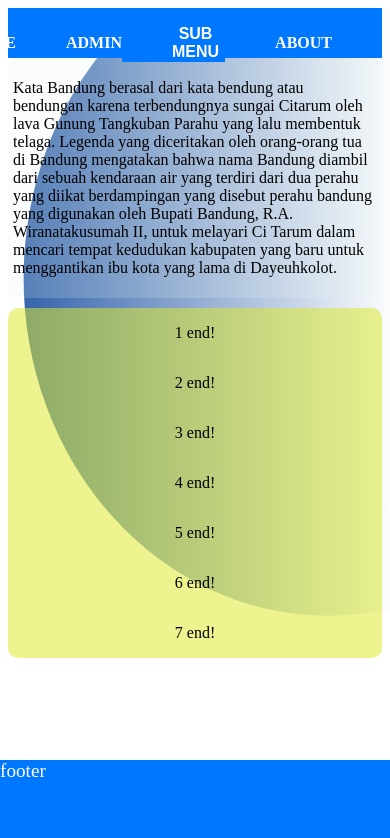
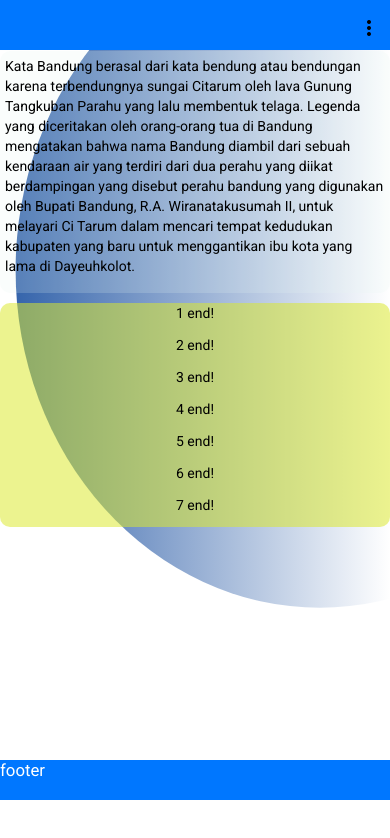
Before and after one commit to 1sfgdkiwo/angular_flexLayout_standar, an Angular app: page / in a window 390 px wide. Shown: the top 838 px of the page. Built offline with nearby package versions, Linux system fonts and the light colour scheme.

Commit message:
material

```diff
--- a/angular.json
+++ b/angular.json
@@ -34,6 +34,7 @@
               "src/assets"
             ],
             "styles": [
+              "./node_modules/@angular/material/prebuilt-themes/indigo-pink.css",
               "src/styles.scss"
             ],
             "scripts": []
@@ -102,6 +103,7 @@
               "src/assets"
             ],
             "styles": [
+              "./node_modules/@angular/material/prebuilt-themes/indigo-pink.css",
               "src/styles.scss"
             ],
             "scripts": []
--- a/package.json
+++ b/package.json
@@ -17,6 +17,7 @@
     "@angular/core": "~12.2.0",
     "@angular/flex-layout": "^13.0.0-beta.38",
     "@angular/forms": "~12.2.0",
+    "@angular/material": "^12.2.13",
     "@angular/platform-browser": "~12.2.0",
     "@angular/platform-browser-dynamic": "~12.2.0",
     "@angular/router": "~12.2.0",
--- a/src/app/app.module.ts
+++ b/src/app/app.module.ts
@@ -5,7 +5,8 @@
 import { AppRoutingModule } from './app-routing.module';
 import { AppComponent } from './app.component';
 import { HomeComponent } from './home/home.component';
-
+import { BrowserAnimationsModule } from '@angular/platform-browser/animations';
+import {  MatIconModule } from '@angular/material/icon';
 @NgModule({
   declarations: [
     AppComponent,
@@ -13,7 +14,7 @@
   ],
   imports: [
     BrowserModule,
-    AppRoutingModule,FlexLayoutModule
+    AppRoutingModule,FlexLayoutModule, BrowserAnimationsModule,MatIconModule
   ],
   providers: [],
   bootstrap: [AppComponent]
--- a/src/app/home/home.component.html
+++ b/src/app/home/home.component.html
@@ -1,21 +1,24 @@
 <section class="imageNya">
 </section>
 <div class="container" fxLayout="row wrap" fxLayoutAlign="center" >
- <div class="header">
-    <ul class="navigasi" fxLayoutAlign="end center">
+<div class="header" >
+    <ul class="navigasi" fxLayoutAlign="end center" fxHide.xs>
         <li><a href="#">HOME</a></li>
 
         <li><a href="#">ADMIN</a></li>
         <div class="dropdown">
             <button (click)="menuDrop($event)" class="dropbtn">SUB MENU</button>
             <div id="myDropdown" class="dropdown-content">
-                <a >Item 1</a>
+                <a>Item 1</a>
                 <a href="#">Item 2</a>
 
             </div>
         </div>
         <li><a href="#">ABOUT</a></li>
     </ul>
+
+    <button class="titikTiga"   mat-button fxShow.xs fxHide><mat-icon>more_vert</mat-icon> </button>
+
 
 </div>
     <div fxFlex="80" fxFlex.xs="100" class="content" fxLayout="row" fxLayout.xs="column" fxLayoutGap="10px">
--- a/src/app/home/home.component.scss
+++ b/src/app/home/home.component.scss
@@ -9,7 +9,8 @@
     // width: 100%;
     // height: 100%;
     z-index: 10;
-
+    position: absolute;
+    margin-top: 51px;
     // background-color: rgb(217, 255, 0);
 }
 .content_kiri{
@@ -37,10 +38,12 @@
 .header{
     z-index: 20;
     // position: absolute;
+    position: fixed;
+
     color:white;
     font-size: 16px;
     font-weight: 600;
-    top:90%;
+    top:0;
     width: 100%;
     height: 50px;
     // background-image: linear-gradient(to right,rgb(39, 243, 39), white);
@@ -102,18 +105,43 @@
 // sub menu akhir
 .footer{
     z-index: 22;
-    position: fixed;
+    position: absolute;
     color:white;
     font-size: larger;
     top:90%;
     width: 100%;
-    height: 100%;
+    height:80px;
     // background-image: linear-gradient(to right,rgb(39, 243, 39), white);
     background-color:  rgb(0, 119, 255);
 }
 
 
 @media (max-width: 599px) {
+.header{
+    top: 0;
+    position: fixed;
+    background-color: rgb(0, 119, 255);
+    z-index: 20;
+}
 
+.titikTiga{
+    position: fixed;
+  margin-top:15px;
+    left:90%;
+    background-color: rgb(0, 119, 255);
+    border: none;
+}
+
+.footer{
+    z-index: 22;
+    position: absolute;
+    color:white;
+    font-size: larger;
+    top:90%;
+    width: 100%;
+    height:40px;
+    // background-image: linear-gradient(to right,rgb(39, 243, 39), white);
+    background-color:  rgb(0, 119, 255);
+}
 
 }
--- a/src/index.html
+++ b/src/index.html
@@ -6,8 +6,11 @@
   <base href="/">
   <meta name="viewport" content="width=device-width, initial-scale=1">
   <link rel="icon" type="image/x-icon" href="favicon.ico">
+  <link rel="preconnect" href="https://fonts.gstatic.com">
+  <link href="https://fonts.googleapis.com/css2?family=Roboto:wght@300;400;500&display=swap" rel="stylesheet">
+  <link href="https://fonts.googleapis.com/icon?family=Material+Icons" rel="stylesheet">
 </head>
-<body>
+<body class="mat-typography">
   <app-root></app-root>
 </body>
 </html>
--- a/src/styles.scss
+++ b/src/styles.scss
@@ -0,0 +1,3 @@
+
+html, body { height: 100%; }
+body { margin: 0; font-family: Roboto, "Helvetica Neue", sans-serif; }
```
Also changed, not shown: 1 other file (tests, documents, lock files or other folders).
